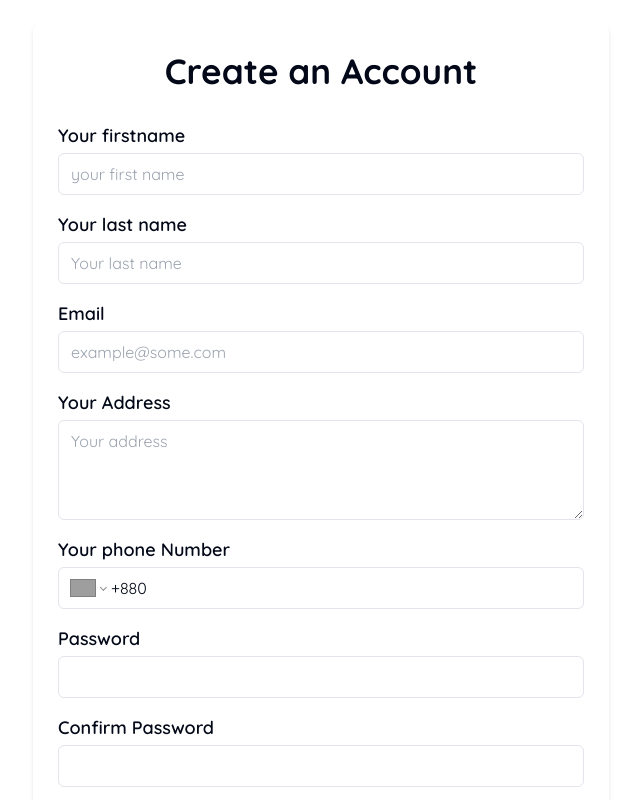
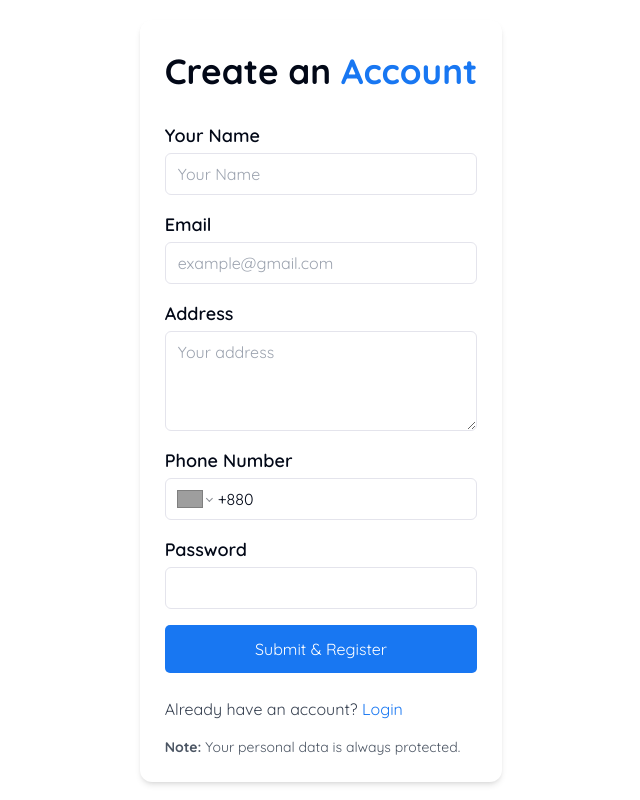
Before and after one commit to meskatabusayed/carWashBookingSystem-frontend, a React (Vite) app: page /register in a window 1280 px wide. Shown: the top 800 px of the page, without its empty margins (319-959 px from the left). Built offline with nearby package versions, Linux system fonts and the light colour scheme; grey boxes are pictures that could not be loaded.

Commit message:
all from added

```diff
--- a/src/pages/Login/Login.tsx
+++ b/src/pages/Login/Login.tsx
@@ -1,3 +1,4 @@
+/* this is login page start */
 /* eslint-disable @typescript-eslint/no-explicit-any */
 /* eslint-disable @typescript-eslint/no-unused-expressions */
 "use client";
@@ -92,7 +93,7 @@ const Login = () => {
           <div className="w-[500px] h-[450px] hidden lg:flex">
             <img
               src={
-                "https://media.istockphoto.com/id/1405392820/photo/car-wash-detail-vehicle-during-washing-process.jpg?s=2048x2048&w=is&k=20&c=ESuya_-Mp5Bhcc_n1S3N6VGcvcJyu9vyAX_7rCpjyI4="
+                "https://i.ibb.co/B2jL5bx/login.jpg"
               }
               alt="auth"
               className="w-full h-full object-cover"
@@ -170,10 +171,8 @@ const Login = () => {
             </div>
 
             <p className="mt-4 text-gray-600 text-sm text-start">
-              Note: Your personal data will be used to support your experience
-              throughout this website, to manage access to your account, and for
-              other purposes described in our privacy policy.
-            </p>
+          <span className="font-bold">Note:</span> Your personal data is always protected.
+        </p>
           </div>
         </div>
       </div>
@@ -182,3 +181,4 @@ const Login = () => {
 };
 
 export default Login;
+/* this is login page start */
--- a/src/pages/Register/Register.tsx
+++ b/src/pages/Register/Register.tsx
@@ -1,3 +1,4 @@
+/* Registration page start */
 import { ErrorMessage, Field, Form, Formik } from "formik";
 import Cookies from "js-cookie";
 import { useState } from "react";
@@ -81,7 +82,7 @@ const Register = () => {
     <div className="min-h-screen flex flex-col items-center justify-center px-[15px] py-[20px]">
       <div className="bg-white p-[25px]  max-w-xl shadow-md rounded-[12px]">
         <h2 className=" font-bold mb-6 text-center text-[35px]">
-          Create an Account
+          Create an <span className="text-[#1877F2] font-extrabold">Account</span>
         </h2>
         <Formik
           initialValues={initialValues}
@@ -92,12 +93,12 @@ const Register = () => {
             <Form>
               <div className="mb-4">
                 <label className="block text-primaryTxt text-[18px] font-[600]">
-                  Your firstname
+                  Your Name
                 </label>
                 <Field
                   type="text"
                   name="firstName"
-                  placeholder={"your first name"}
+                  placeholder={"Your Name"}
                   className="mt-1 block w-full px-3 py-2 border border-borderColor rounded-md outline-none"
                 />
                 <ErrorMessage
@@ -106,14 +107,14 @@ const Register = () => {
                   className="text-red-500 text-sm"
                 />
               </div>
-              <div className="mb-4">
+              {/* <div className="mb-4">
                 <label className="block text-primaryTxt text-[18px] font-[600]">
-                  Your last name
+                   Last name
                 </label>
                 <Field
                   type="text"
                   name="lastName"
-                  placeholder={"Your last name"}
+                  placeholder={"Last name"}
                   className="mt-1 block w-full px-3 py-2 border border-borderColor rounded-md outline-none"
                 />
                 <ErrorMessage
@@ -121,7 +122,7 @@ const Register = () => {
                   component="div"
                   className="text-red-500 text-sm"
                 />
-              </div>
+              </div> */}
               <div className="mb-4">
                 <label className="block text-primaryTxt text-[18px] font-[600]">
                   Email
@@ -129,7 +130,7 @@ const Register = () => {
                 <Field
                   type="email"
                   name="email"
-                  placeholder="example@some.com"
+                  placeholder="example@gmail.com"
                   className="mt-1 block w-full px-3 py-2 border border-borderColor rounded-md outline-none"
                 />
                 <ErrorMessage
@@ -140,7 +141,7 @@ const Register = () => {
               </div>
               <div className="mb-4">
                 <label className="block text-primaryTxt text-[18px] font-[600]">
-                  Your Address
+                   Address
                 </label>
                 <Field
                   type="address"
@@ -158,7 +159,7 @@ const Register = () => {
 
               <div className="mb-4">
                 <label className="block text-primaryTxt text-[18px] font-[600]">
-                  Your phone Number
+                   Phone Number
                 </label>
                 <PhoneInput
                   defaultCountry="BD"
@@ -185,7 +186,7 @@ const Register = () => {
                   className="text-red-500 text-sm"
                 />
               </div>
-              <div className="mb-4">
+              {/* <div className="mb-4">
                 <label className="block text-primaryTxt text-[18px] font-[600]">
                   Confirm Password
                 </label>
@@ -199,7 +200,7 @@ const Register = () => {
                   component="div"
                   className="text-red-500 text-sm"
                 />
-              </div>
+              </div> */}
 
               <button
                 type="submit"
@@ -221,9 +222,7 @@ const Register = () => {
         </div>
 
         <p className="mt-4 text-gray-600 text-sm text-start">
-          Note: Your personal data will be used to support your experience
-          throughout this website, to manage access to your account, and for
-          other purposes described in our privacy policy.
+          <span className="font-bold">Note:</span> Your personal data is always protected.
         </p>
       </div>
     </div>
@@ -231,3 +230,4 @@ const Register = () => {
 };
 
 export default Register;
+/* Registration page end */
--- a/src/pages/shared/Footer.tsx
+++ b/src/pages/shared/Footer.tsx
@@ -2,7 +2,7 @@ import {
     FacebookIcon,
     InstagramIcon,
     LinkedinIcon,
-    TwitchIcon,
+
   } from "lucide-react";
   import { Link } from "react-router-dom";
 
```
